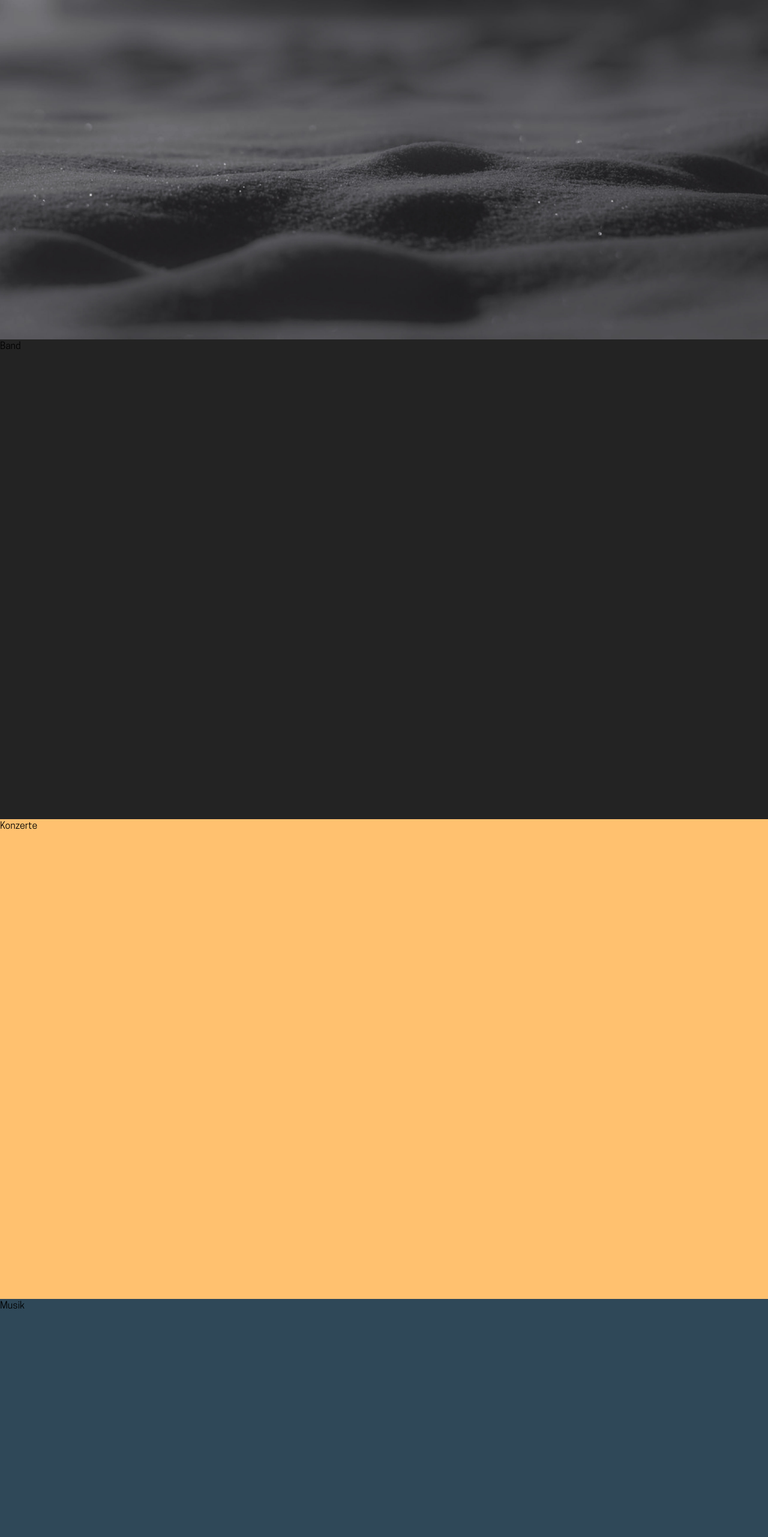
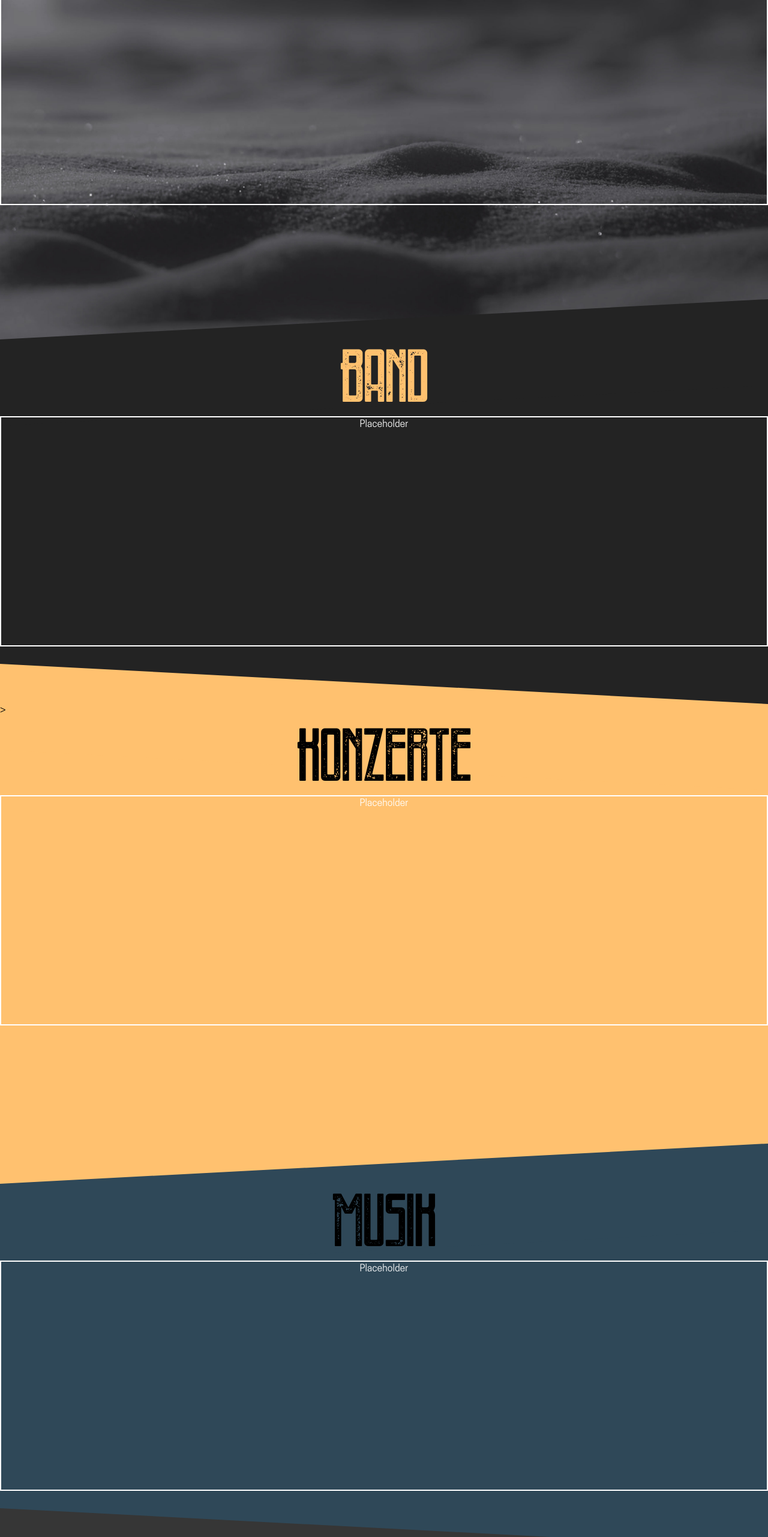
Before and after one commit to fidu85/midlands-website, a SvelteKit app: page / in a window 1280 px wide. Shown: the part 234-2797 px from the top of the page at 60% size. Built offline with nearby package versions, Linux system fonts and the light colour scheme.

Commit message:
section and spikel trial

```diff
--- a/src/Components/navigation.svelte
+++ b/src/Components/navigation.svelte
@@ -2,13 +2,13 @@
 </script>
 
 <nav
-  class="fixed h-24 w-full flex items-center justify-end gap-16 text-white font-cooper-light tracking-widest text-2xl"
+  class="fixed h-24 w-full flex items-center justify-end gap-16 text-white font-cooper-light tracking-widest text-2xl z-10"
 >
-  <a href="/#band">BAND</a>
-  <a href="/#concert">KONZERTE</a>
-  <a href="/#music">MUSIK</a>
-  <a href="/#promoter">VERANSTALTER</a>
-  <a href="/#contact">KONTAKT</a>
+  <a href="/#band" class="hover:translate-y-2 duration-300">BAND</a>
+  <a href="/#concert" class="hover:translate-y-2 duration-300">KONZERTE</a>
+  <a href="/#music" class="hover:translate-y-2 duration-300">MUSIK</a>
+  <a href="/#promoter" class="hover:translate-y-2 duration-300">VERANSTALTER</a>
+  <a href="/#contact" class="hover:translate-y-2 duration-300">KONTAKT</a>
 </nav>
 
 <style>
--- a/src/routes/section_band.svelte
+++ b/src/routes/section_band.svelte
@@ -1,7 +1,18 @@
 <script lang="ts">
 </script>
 
-<section id="band" class="bg-darkgray h-screen max-w-7xl mx-auto">Band</section>
+<section id="band" class="relative z-0 bg-darkgray text-orange">
+  <!-- Spikel-->
+  <div
+    class="before:content-[''] before:block before:w-full before:h-36 before:-skew-y-3 before:origin-left before:absolute before:top-0 before:left-0 before:-z-10 before:bg-darkgray"
+  />
+
+  <div class="font-fontain text-9xl text-center">Band</div>
+
+  <div class="w-full pb-24 text-white text-center">
+    <div class="h-96 border-2">Placeholder</div>
+  </div>
+</section>
 
 <style>
 </style>
--- a/src/routes/section_concert.svelte
+++ b/src/routes/section_concert.svelte
@@ -1,8 +1,17 @@
 <script lang="ts">
 </script>
 
-<section id="concert" class=" bg-orange h-screen max-w-7xl mx-auto">
-  Konzerte
+<section id="concert" class="bg-orange min-h-screen relative z-0">
+  <!-- Spikel-->>
+  <div
+    class="before:content-[''] before:block before:w-full before:h-36 before:skew-y-3 before:origin-right before:absolute before:top-0 before:right-0 before:-z-10 before:bg-orange"
+  />
+
+  <div class="font-fontain text-9xl text-center">Konzerte</div>
+
+  <div class="w-full pb-24 text-white text-center">
+    <div class="h-96 border-2">Placeholder</div>
+  </div>
 </section>
 
 <style>
--- a/src/routes/section_contact.svelte
+++ b/src/routes/section_contact.svelte
@@ -1,8 +1,17 @@
 <script lang="ts">
 </script>
 
-<section id="contact" class="bg-darkgray h-screen max-w-7xl mx-auto">
-  Kontakt
+<section id="contact" class="relative z-0 bg-darkgray">
+  <!-- Spikel-->>
+  <div
+    class="before:content-[''] before:block before:w-full before:h-36 before:-skew-y-3 before:origin-left before:absolute before:top-0 before:left-0 before:-z-10 before:bg-darkgray"
+  />
+
+  <div class="font-fontain text-9xl text-center">Kontakt</div>
+
+  <div class="w-full pb-24 text-white text-center">
+    <div class="h-96 border-2">Placeholder</div>
+  </div>
 </section>
 
 <style>
--- a/src/routes/section_hero.svelte
+++ b/src/routes/section_hero.svelte
@@ -1,7 +1,10 @@
 <script lang="ts">
 </script>
 
-<section id="hero" class="bg-hero-background bg-cover bg-center h-screen">
+<section
+  id="hero"
+  class="relative bg-hero-background bg-cover bg-center min-h-screen"
+>
   Hero
 
   <p class="font-cooper-thin">Thin</p>
@@ -11,6 +14,10 @@
   <p class="font-cooper-semibold">Semibold</p>
   <p class="font-cooper-bold">Bold</p>
   <p class="font-cooper-heavy">Heavy</p>
+
+  <div class="w-full pb-24 text-white text-center">
+    <div class="h-96 border-2">Placeholder</div>
+  </div>
 </section>
 
 <style>
--- a/src/routes/section_music.svelte
+++ b/src/routes/section_music.svelte
@@ -1,9 +1,31 @@
 <script lang="ts">
 </script>
 
-<section id="music" class="bg-darkblue h-screen max-w-7xl mx-auto">
-  Musik
+<section id="music" class="relative z-0 bg-darkblue">
+  <!-- Spikel-->
+  <!-- <div
+    class="before:content-[''] before:block before:w-full before:h-36 before:-skew-y-3 before:origin-left before:absolute before:top-0 before:left-0 before:-z-10 before:bg-darkblue"
+  /> -->
+
+  <div class="font-fontain text-9xl text-center">Musik</div>
+
+  <div class="w-full pb-24 text-white text-center">
+    <div class="h-96 border-2">Placeholder</div>
+  </div>
 </section>
 
 <style>
+  #music::before {
+    content: "";
+    display: block;
+    width: 100%;
+    height: theme("height.36");
+    transform: skewY(-3deg);
+    transform-origin: left;
+    position: absolute;
+    top: 0px;
+    left: 0px;
+    z-index: -1;
+    background-color: theme("colors.darkblue");
+  }
 </style>
--- a/src/routes/section_promoter.svelte
+++ b/src/routes/section_promoter.svelte
@@ -1,8 +1,17 @@
 <script lang="ts">
 </script>
 
-<section id="promoter" class="bg-midgray h-screen max-w-7xl mx-auto">
-  Veranstalter
+<section id="promoter" class="relative z-0 bg-midgray">
+  <!-- Spikel-->>
+  <div
+    class="before:content-[''] before:block before:w-full before:h-36 before:skew-y-3 before:origin-right before:absolute before:top-0 before:right-0 before:-z-10 before:bg-midgray"
+  />
+
+  <div class="font-fontain text-9xl text-center">Veranstalter</div>
+
+  <div class="w-full pb-24 text-white text-center">
+    <div class="h-96 border-2">Placeholder</div>
+  </div>
 </section>
 
 <style>
```
